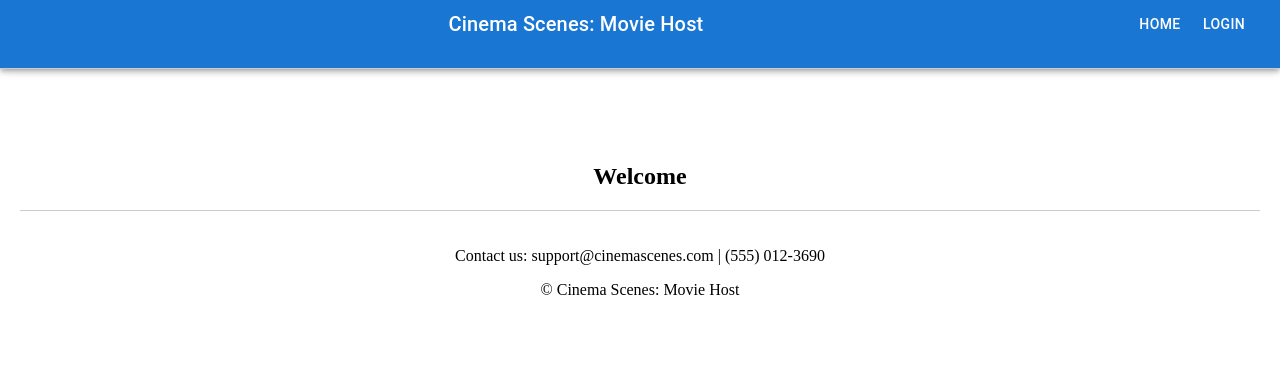
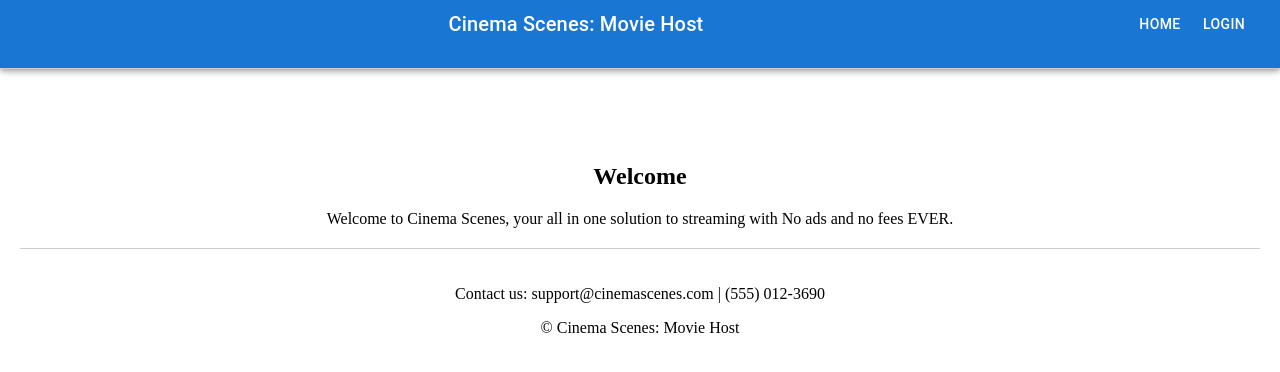
Before and after one commit to techynoahb/CS372FinalProject, a React (Vite) app in the folder client/: page /home in a window 1280 px wide. Shown: the top 372 px of the page. Built offline with nearby package versions, Linux system fonts and the light colour scheme.

Commit message:
basic changes 'comments, indents, and some text changes'

```diff
--- a/client/src/pages/gallery.jsx
+++ b/client/src/pages/gallery.jsx
@@ -87,10 +87,12 @@ function Gallery({ isLoggedIn }) {
 
 function WatchView({ video }) {
   const [vote, setVote] = useState(null);
+
   //const [likes, setLikes] = useState(0);
   //const [dislikes, setDislikes] = useState(0);
 
-  const handleLike = () => {
+  const handleLike = () => { // like and dislike handler to display appropriate reactions
+    // depending on which button the user presses.
     if (vote === 'like') {
       setVote = null;
     }
--- a/client/src/pages/home.jsx
+++ b/client/src/pages/home.jsx
@@ -12,6 +12,9 @@ function Home({ isLoggedIn }) { // Home page - SUPER BASIC
       <Toolbar />
       <main>
         <h2>Welcome</h2>
+        <p>Welcome to Cinema Scenes, your all in one solution to streaming with No ads and
+          no fees EVER.
+        </p>
       </main>
 
       <Footer />
```
Also changed, not shown: 1 other file (tests, documents, lock files or other folders).
